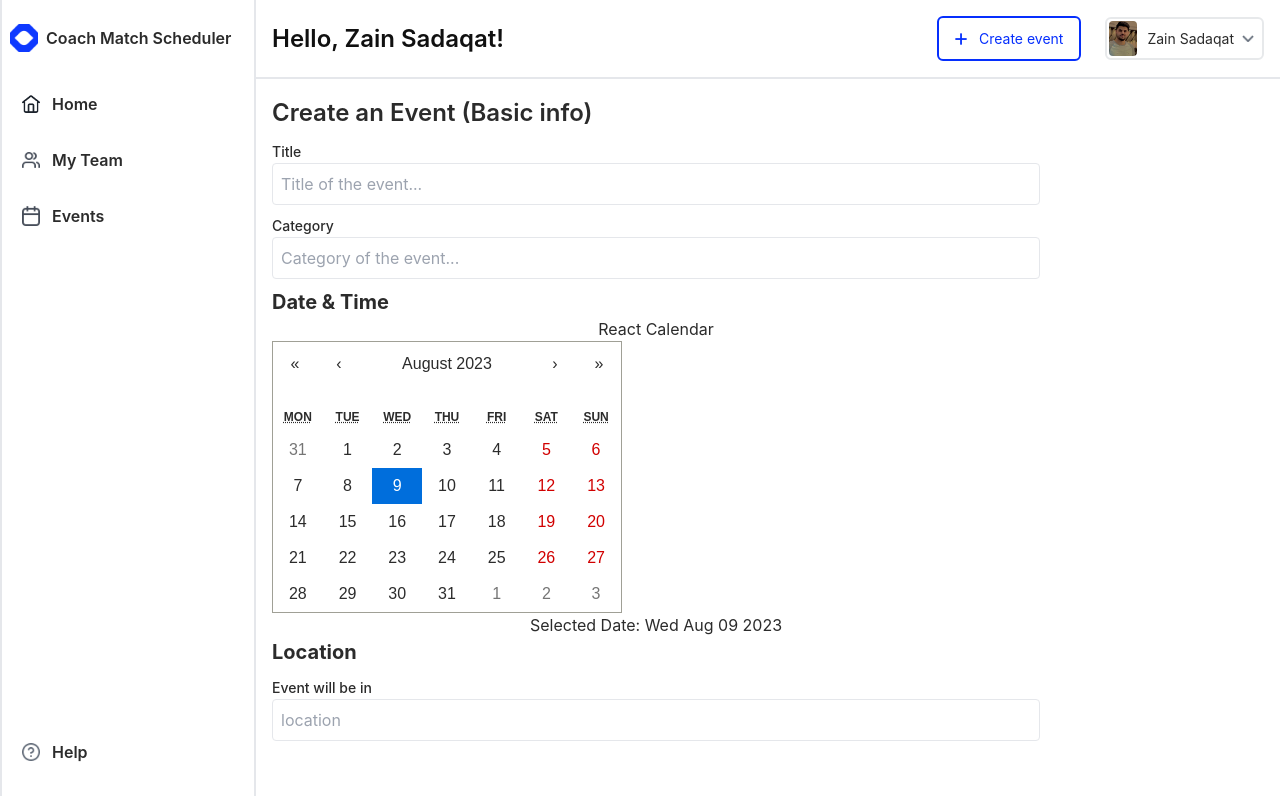
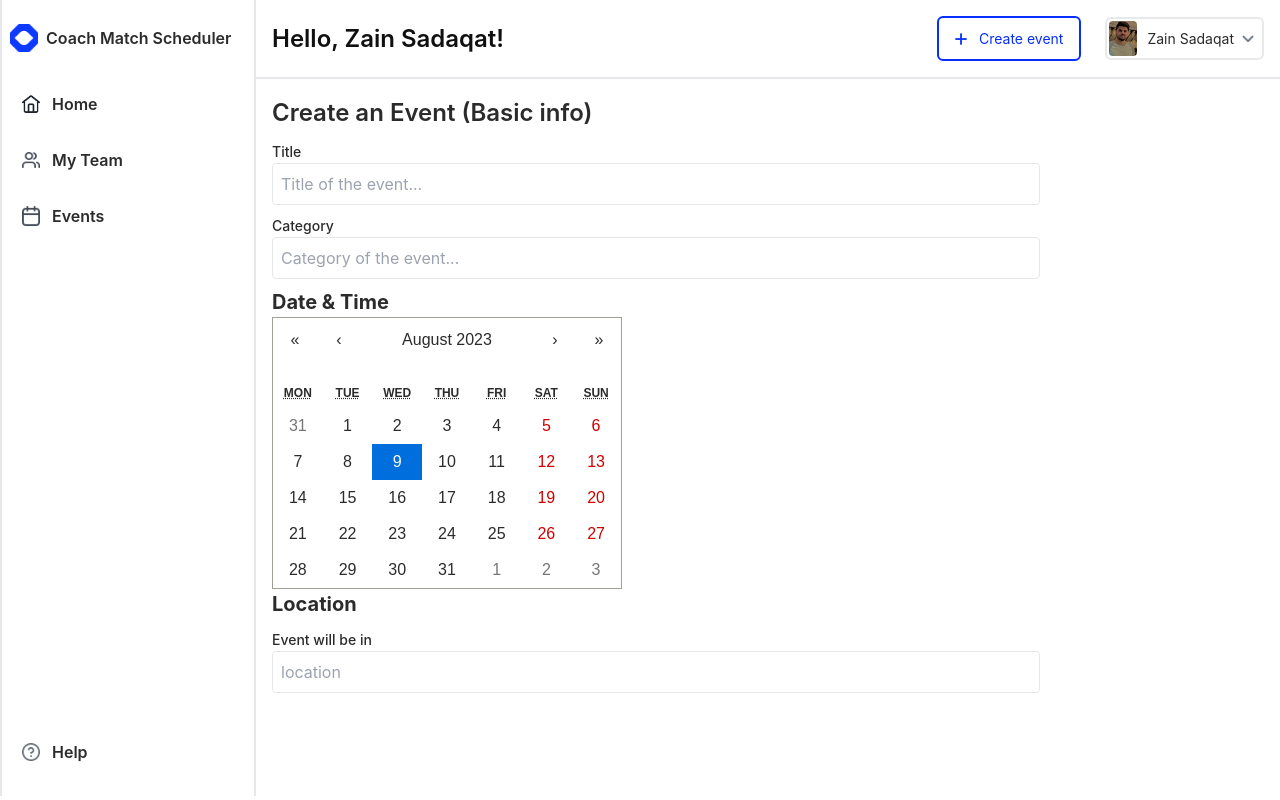
Before and after one commit to zainsadaqat/coach-match-scheduler, a React (Vite) app in the folder frontend/: page /create-event in a window 1280 px wide. Built offline with nearby package versions, Linux system fonts and the light colour scheme.

Commit message:
Clean my calendar component a little bit

```diff
--- a/frontend/src/components/MyCalendar.tsx
+++ b/frontend/src/components/MyCalendar.tsx
@@ -9,13 +9,12 @@ const MyCalendar = () => {
   };
   return (
     <div className="app">
-      <h1 className="text-center">React Calendar</h1>
       <div className="calendar-container">
         <Calendar onChange={handleDateChange as any} value={date} />
       </div>
-      <p className="text-center">
+      {/* <p className="">
         <span className="bold">Selected Date:</span> {date.toDateString()}
-      </p>
+      </p> */}
     </div>
   );
 };
```
